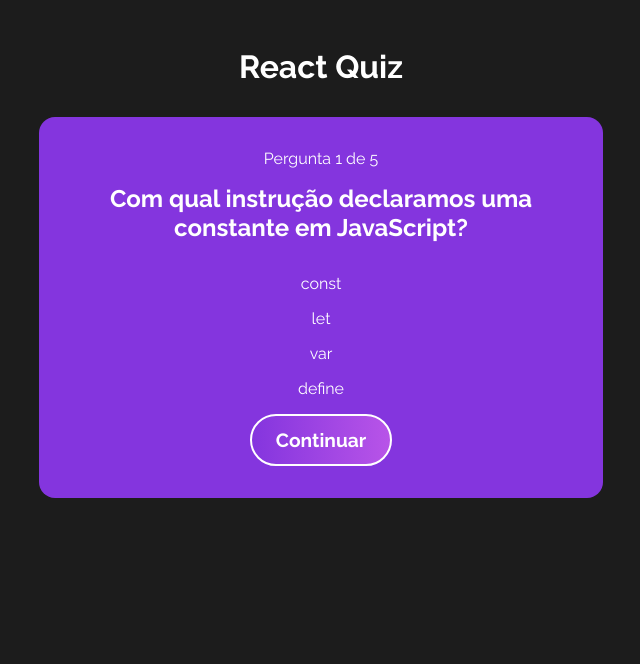
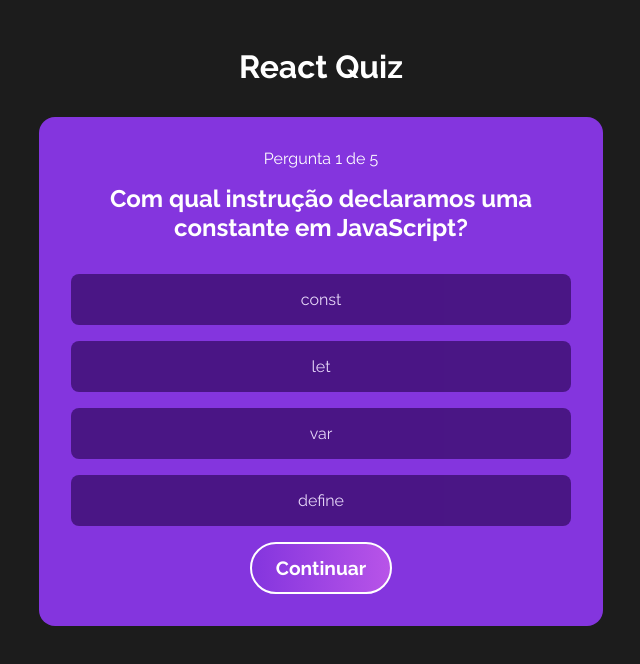
Before and after one commit to Wesley-Nilton/react-quiz, a React (Vite) app: page / in a window 1280 px wide. Both pictures are taken after a click on the button "Iniciar". Shown: the top 664 px of the page, without its empty margins (319-959 px from the left). Built offline with nearby package versions, Linux system fonts and the light colour scheme.

Commit message:
Add style to option component

```diff
--- a/src/components/Option/Option.css
+++ b/src/components/Option/Option.css
@@ -0,0 +1,17 @@
+.option{
+    margin-bottom: 1rem;
+    padding: 1rem;
+    cursor: pointer;
+    opacity: .8;
+    transition: .4s;
+    border-radius: .5rem;
+    background-color: #3c0e70;
+}
+
+.option:hover{
+    opacity: 1;
+}
+
+#options-container .option p{
+    margin-bottom: 0;
+}
--- a/src/components/Option/Option.jsx
+++ b/src/components/Option/Option.jsx
@@ -6,7 +6,7 @@
     const [quizState, dispatch] = useContext(QuizContext);
 
     return(
-        <div>
+        <div className='option'>
             <p>{option}</p>
         </div>
     )
--- a/src/components/Question/Question.jsx
+++ b/src/components/Question/Question.jsx
@@ -11,7 +11,7 @@
         <div id='question'>
             <p>Pergunta {quizState.currentQuestion + 1} de {quizState.questions.length}</p>
             <h2>{currentQuestion.question}</h2>
-            <div id="opstions-container">
+            <div id="options-container">
                 {currentQuestion.options.map((option) => (
                     <Option option={option} key={option} />
                 ))}
```
